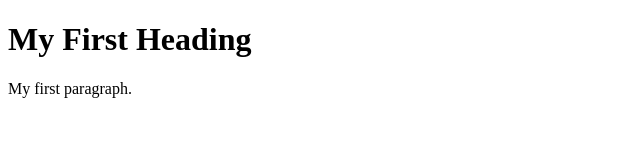
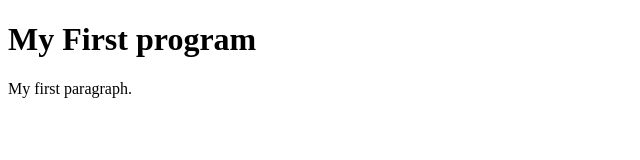
Before and after one commit to Rathinakumar-S/sample, a plain HTML site: page index.html in a window 1280 px wide. Shown: the full height of the page, 0-640 px from the left. Drawn offline with Linux system fonts and the light colour scheme.

Commit message:
Update index.html

```diff
--- a/index.html
+++ b/index.html
@@ -2,7 +2,7 @@
 <html>
 <body>
 
-<h1>My First Heading</h1>
+<h1>My First program</h1>
 
 <p>My first paragraph.</p>
 
```
